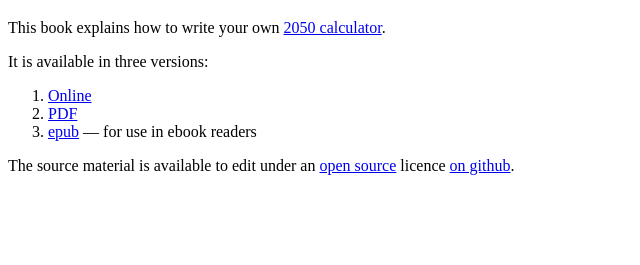
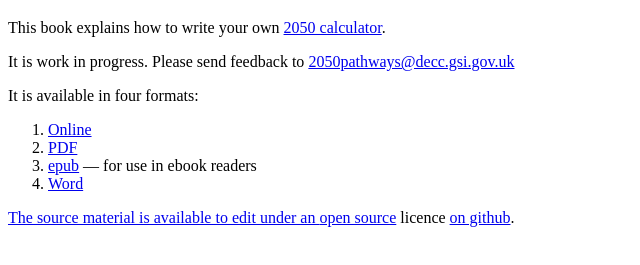
Before and after one commit to decc/calculator-book, a plain HTML site: page public/index.html in a window 1280 px wide. Shown: the part 61-326 px from the top of the page, without its empty margins (0-640 px from the left). Drawn offline with Linux system fonts and the light colour scheme.

Commit message:
Now produces a word version as well

```diff
--- a/public/index.html
+++ b/public/index.html
@@ -6,12 +6,16 @@
 
 <p>This book explains how to write your own <a href='http://decc.gov.uk/2050'>2050 calculator</a>.<p>
 
-<p>It is available in three versions:</p>
+<p>It is work in progress. Please send feedback to <a href='mailto:2050pathways@decc.gsi.gov.uk'>2050pathways@decc.gsi.gov.uk</a></p>
+
+
+<p>It is available in four formats:</p>
 
 <ol>
   <li><a href='./calculator-book/index.html'>Online</a></li>
   <li><a href='./calculator-book.pdf'>PDF</a></li>
   <li><a href='./calculator-book.epub'>epub</a> &mdash; for use in ebook readers</li>
+  <li><a href='./calculator-book.docx'>Word</li>
 </ol>
 
 <p>The source material is available to edit under an <a href='http://www.nationalarchives.gov.uk/doc/open-government-licence/'>open source</a> licence <a href='https://github.com/decc/calculator-book'>on github</a>.
```
Also changed, not shown: 3 other files.
